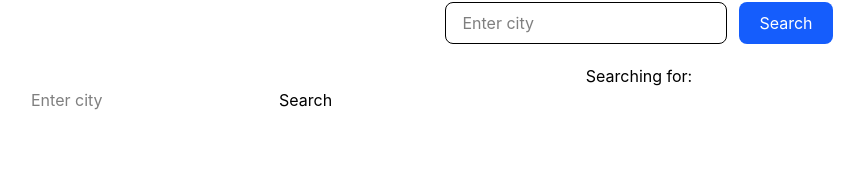
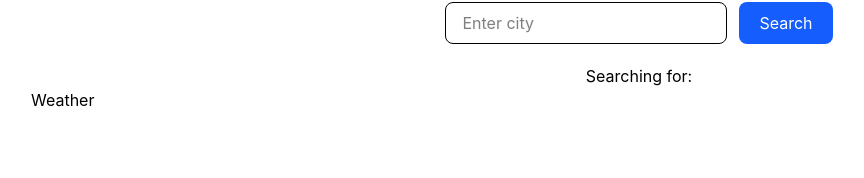
Before and after one commit to areeba-qamar/internship-mern-fullstack, a React (Vite) app in the folder week-3/weather-app-react/: page / in a window 1280 px wide. Shown: the part 102-280 px from the top of the page, without its empty margins (1-865 px from the left). Built offline with nearby package versions, Linux system fonts and the light colour scheme.

Commit message:
fix: correct weather card and card component

```diff
--- a/week-3/weather-app-react/src/components/Card.jsx
+++ b/week-3/weather-app-react/src/components/Card.jsx
@@ -1,9 +1,9 @@
-function WeatherDetails() {
+function Card({ children }) {
   return (
-    <div>
-      <p>Weather details</p>
+    <div className="rounded-xl p-6 shadow-lg">
+      {children}
     </div>
   );
 }
 
-export default WeatherDetails;
+export default Card;
--- a/week-3/weather-app-react/src/components/WeatherCard.jsx
+++ b/week-3/weather-app-react/src/components/WeatherCard.jsx
@@ -1,10 +1,9 @@
-function SearchForm() {
+function WeatherCard() {
   return (
-    <form>
-      <input placeholder="Enter city" />
-      <button type="submit">Search</button>
-    </form>
+    <div>
+      <h2>Weather</h2>
+    </div>
   );
 }
 
-export default SearchForm;
+export default WeatherCard;
```
